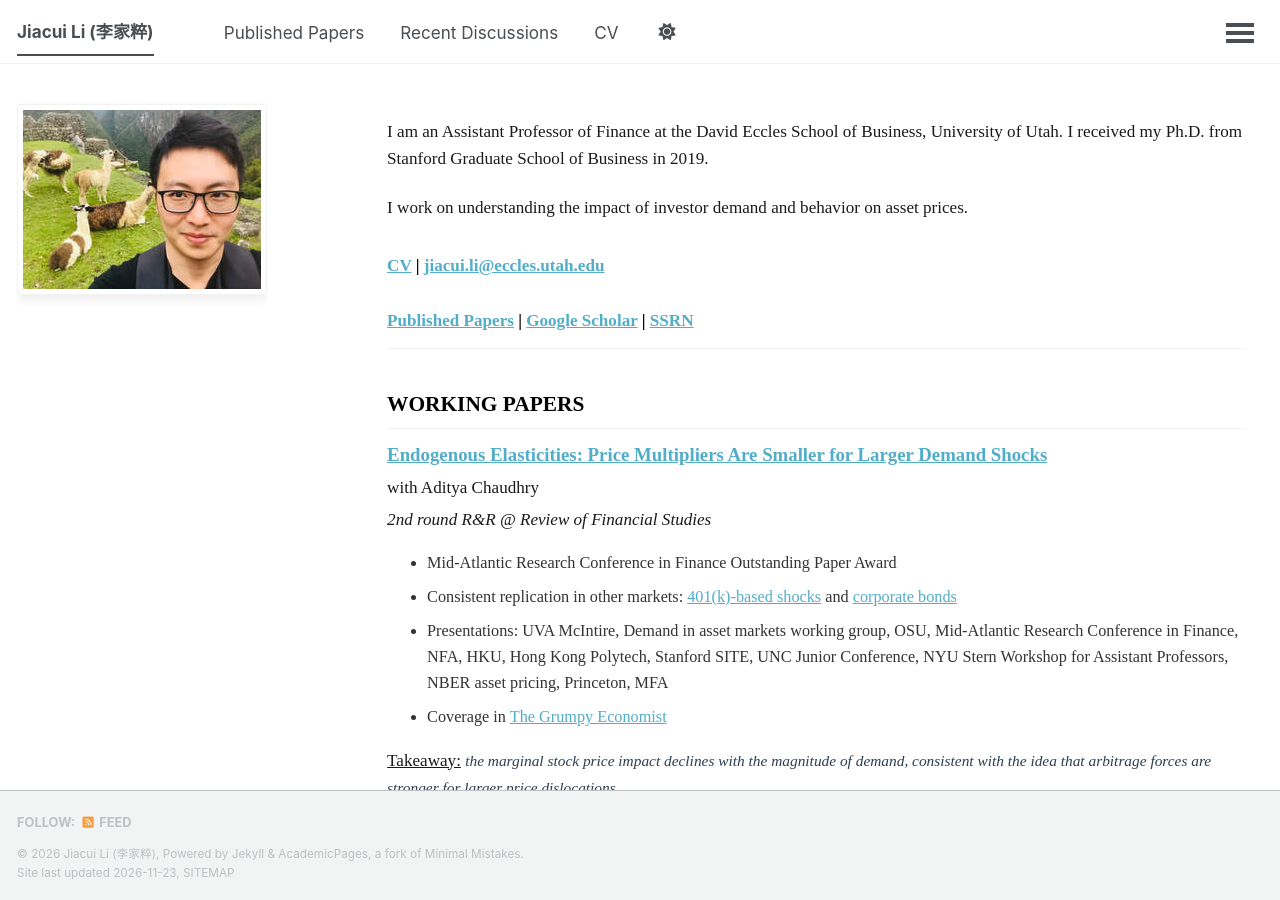
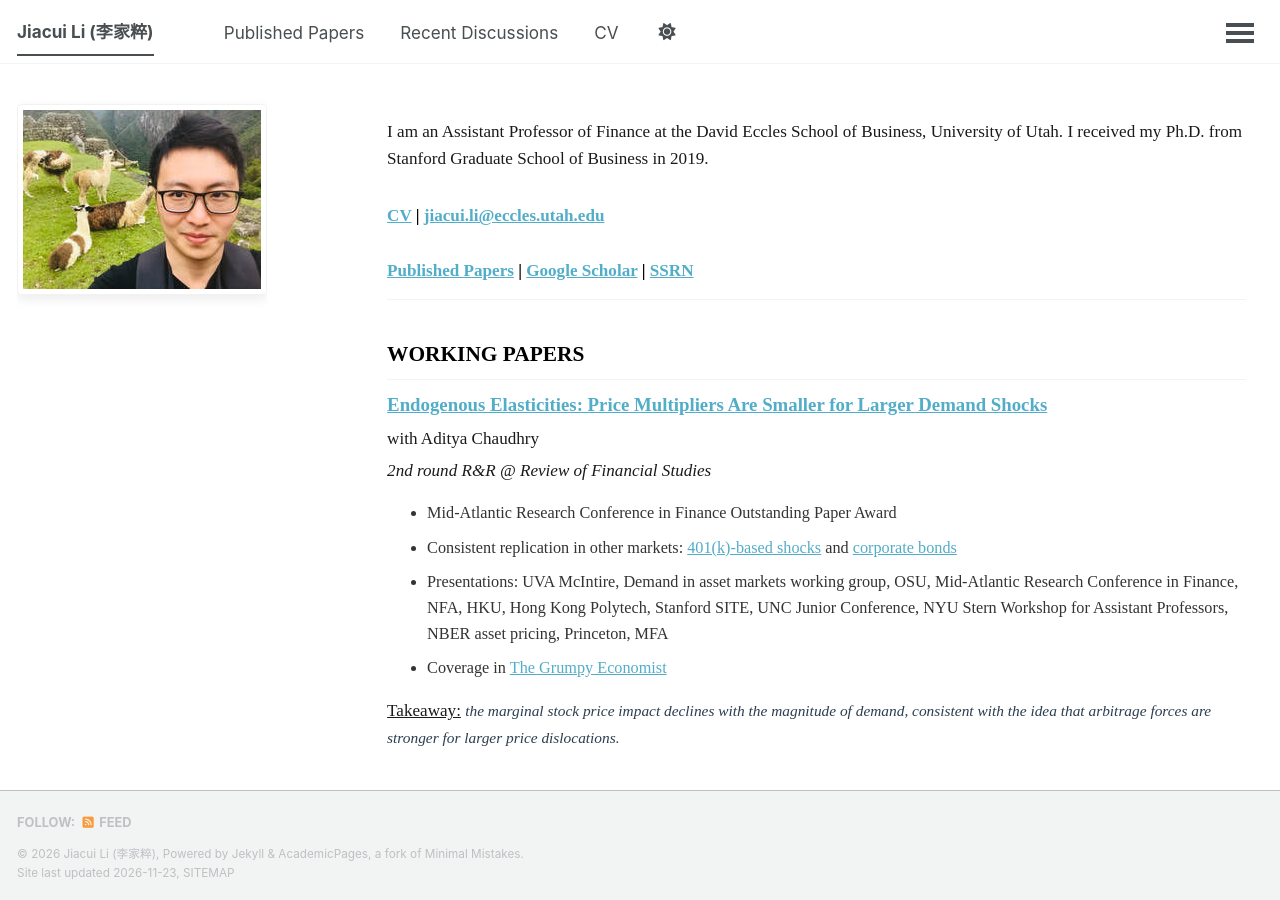
Before and after one commit to slowestLearner/slowestLearner.github.io, a Jekyll site: the page built from _pages/about.md, in a window 1280 px wide and 900 px high. Built offline with Jekyll 4.4.1, drawn with Linux system fonts in a browser that asks for light colours; a script that is not in the unit is left out.

Commit message:
Trim intro sentence on about page

```diff
--- a/_pages/about.md
+++ b/_pages/about.md
@@ -8,8 +8,6 @@ redirect_from:
 ---
 
 I am an Assistant Professor of Finance at the David Eccles School of Business, University of Utah. I received my Ph.D. from Stanford Graduate School of Business in 2019.
-
-I work on understanding the impact of investor demand and behavior on asset prices.
 
 ### <a href="/files/cv/jiacuiLi_CV.pdf" target="_blank">CV</a> | <a href="mailto:jiacui.li@eccles.utah.edu">jiacui.li@eccles.utah.edu</a>
 
```
